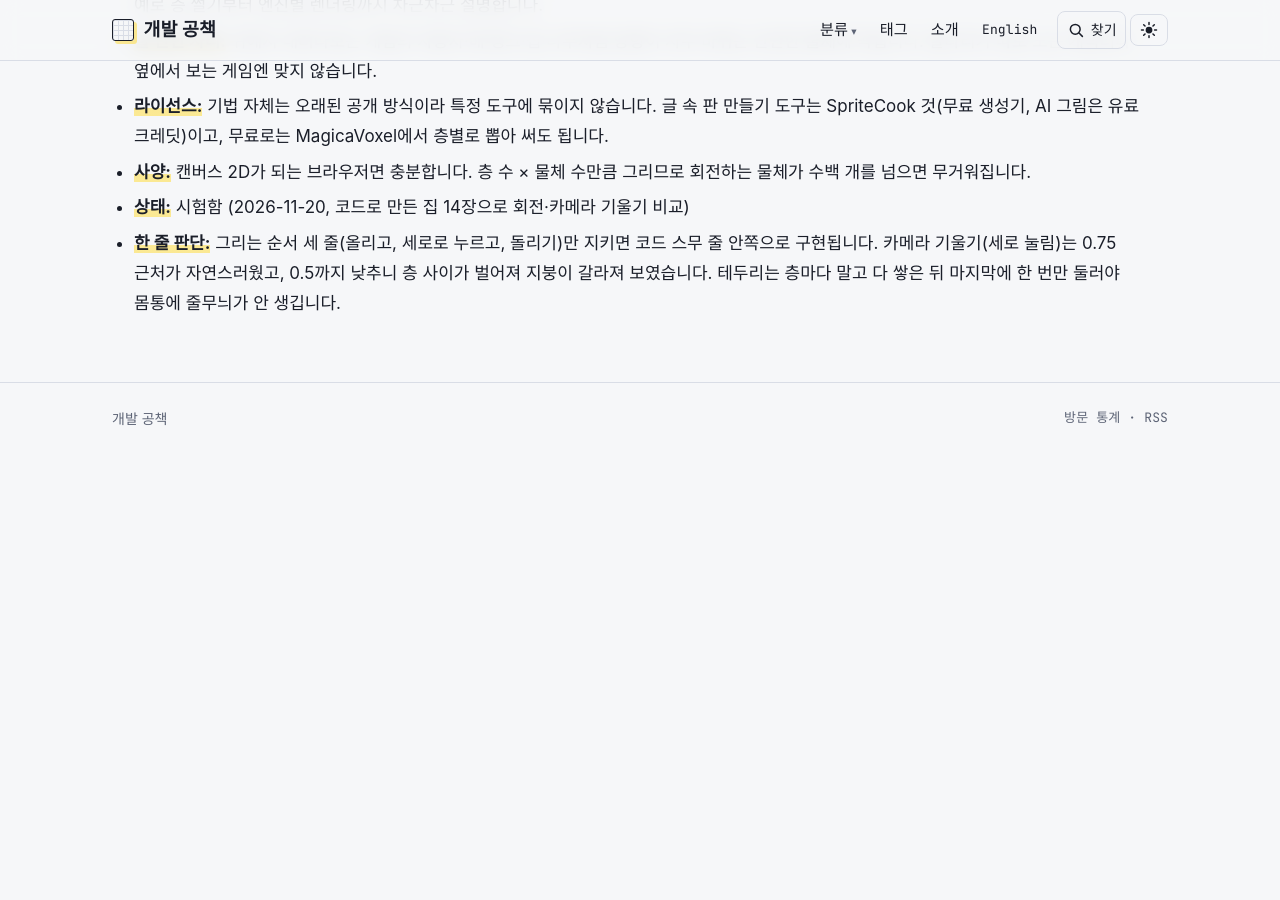
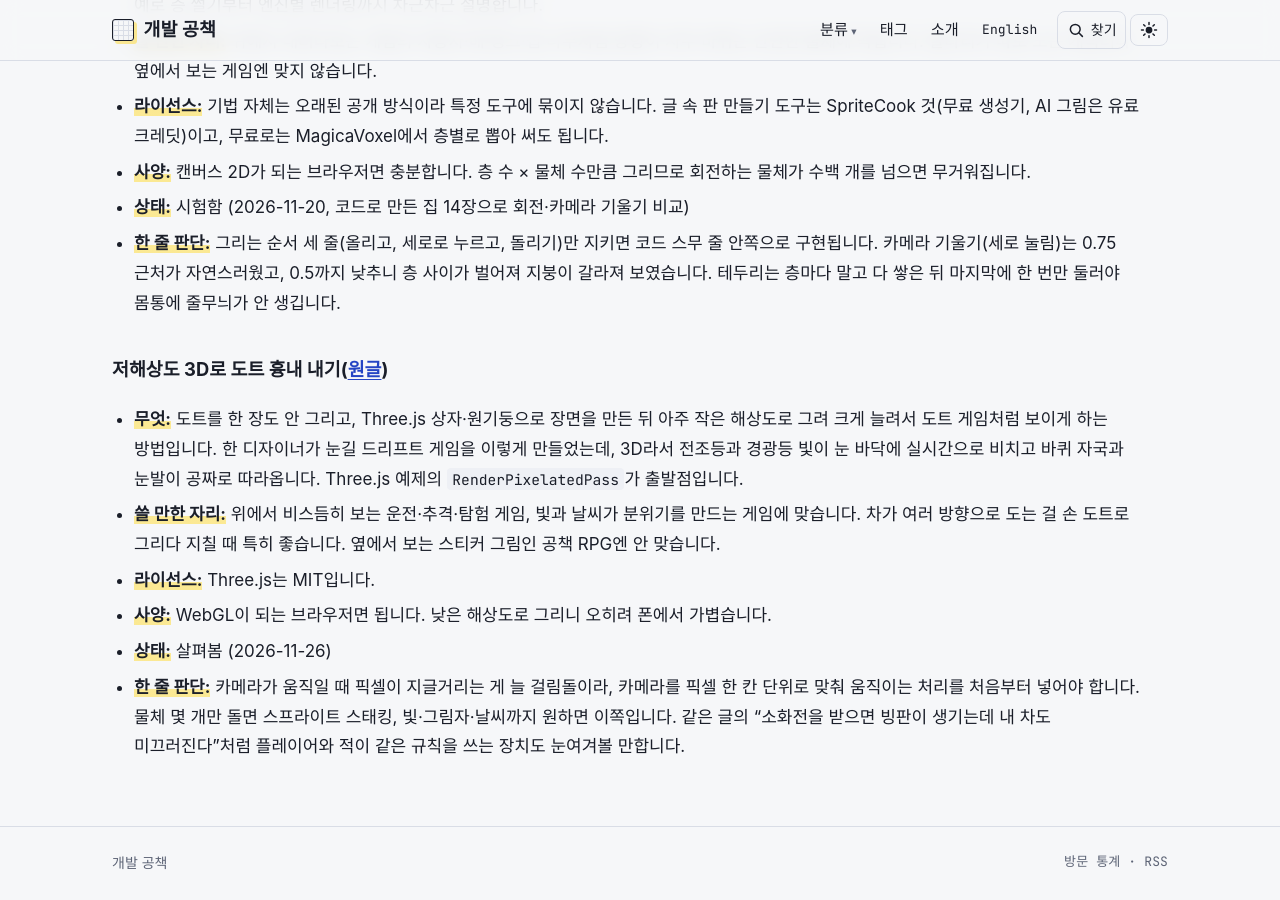
Before and after one commit to wh209302/wh209302.github.io, a Jekyll site: the page built from shelf.md, in a window 1280 px wide and 900 px high, scrolled down 14368 px. Built offline with Jekyll 4.4.1, drawn with Linux system fonts in a browser that asks for light colours; some web fonts are replaced; before the commit the page ends 14824 px from its top, so only the background shows below that.

Commit message:
기술 서랍: 저해상도 3D로 도트 흉내 내기(한·영)
Co-Authored-By: Claude Opus 5.5 <noreply@anthropic.com>
Claude-Session: https://claude.ai/code/session_01LdZGhRDT4LC7unsMivu9EA

```diff
--- a/shelf.md
+++ b/shelf.md
@@ -319,3 +319,12 @@ AI와 함께 작업하다 보면 하루에도 몇 번씩 "오, 이거 물건인
 - **사양:** 캔버스 2D가 되는 브라우저면 충분합니다. 층 수 × 물체 수만큼 그리므로 회전하는 물체가 수백 개를 넘으면 무거워집니다.
 - **상태:** 시험함 (2026-11-20, 코드로 만든 집 14장으로 회전·카메라 기울기 비교)
 - **한 줄 판단:** 그리는 순서 세 줄(올리고, 세로로 누르고, 돌리기)만 지키면 코드 스무 줄 안쪽으로 구현됩니다. 카메라 기울기(세로 눌림)는 0.75 근처가 자연스러웠고, 0.5까지 낮추니 층 사이가 벌어져 지붕이 갈라져 보였습니다. 테두리는 층마다 말고 다 쌓은 뒤 마지막에 한 번만 둘러야 몸통에 줄무늬가 안 생깁니다.
+
+### 저해상도 3D로 도트 흉내 내기([원글](https://gall.dcinside.com/mgallery/board/view/?id=game_dev&no=238263))
+
+- **무엇:** 도트를 한 장도 안 그리고, Three.js 상자·원기둥으로 장면을 만든 뒤 아주 작은 해상도로 그려 크게 늘려서 도트 게임처럼 보이게 하는 방법입니다. 한 디자이너가 눈길 드리프트 게임을 이렇게 만들었는데, 3D라서 전조등과 경광등 빛이 눈 바닥에 실시간으로 비치고 바퀴 자국과 눈발이 공짜로 따라옵니다. Three.js 예제의 `RenderPixelatedPass`가 출발점입니다.
+- **쓸 만한 자리:** 위에서 비스듬히 보는 운전·추격·탐험 게임, 빛과 날씨가 분위기를 만드는 게임에 맞습니다. 차가 여러 방향으로 도는 걸 손 도트로 그리다 지칠 때 특히 좋습니다. 옆에서 보는 스티커 그림인 공책 RPG엔 안 맞습니다.
+- **라이선스:** Three.js는 MIT입니다.
+- **사양:** WebGL이 되는 브라우저면 됩니다. 낮은 해상도로 그리니 오히려 폰에서 가볍습니다.
+- **상태:** 살펴봄 (2026-11-26)
+- **한 줄 판단:** 카메라가 움직일 때 픽셀이 지글거리는 게 늘 걸림돌이라, 카메라를 픽셀 한 칸 단위로 맞춰 움직이는 처리를 처음부터 넣어야 합니다. 물체 몇 개만 돌면 스프라이트 스태킹, 빛·그림자·날씨까지 원하면 이쪽입니다. 같은 글의 "소화전을 받으면 빙판이 생기는데 내 차도 미끄러진다"처럼 플레이어와 적이 같은 규칙을 쓰는 장치도 눈여겨볼 만합니다.
```
Also changed, not shown: en/shelf.md (+9 -0 lines).
